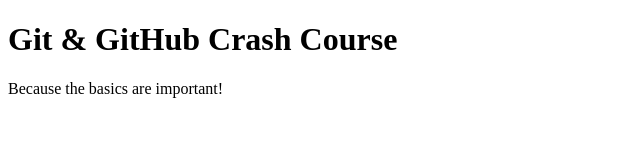
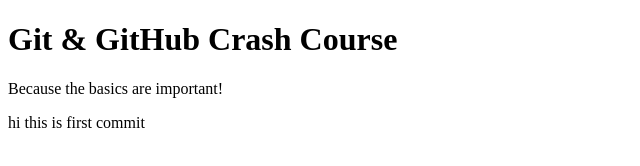
Before and after one commit to HosseinDaraji/first, a plain HTML site: page index.html in a window 1280 px wide. Shown: the whole page, without its empty margins (0-640 px from the left). Drawn offline with Linux system fonts and the light colour scheme.

Commit message:
new p is added

```diff
--- a/index.html
+++ b/index.html
@@ -9,5 +9,8 @@
   <body>
     <h1>Git & GitHub Crash Course</h1>
     <p>Because the basics are important!</p>
+    <p>
+      hi this is first commit
+    </p>
   </body>
 </html>
```
